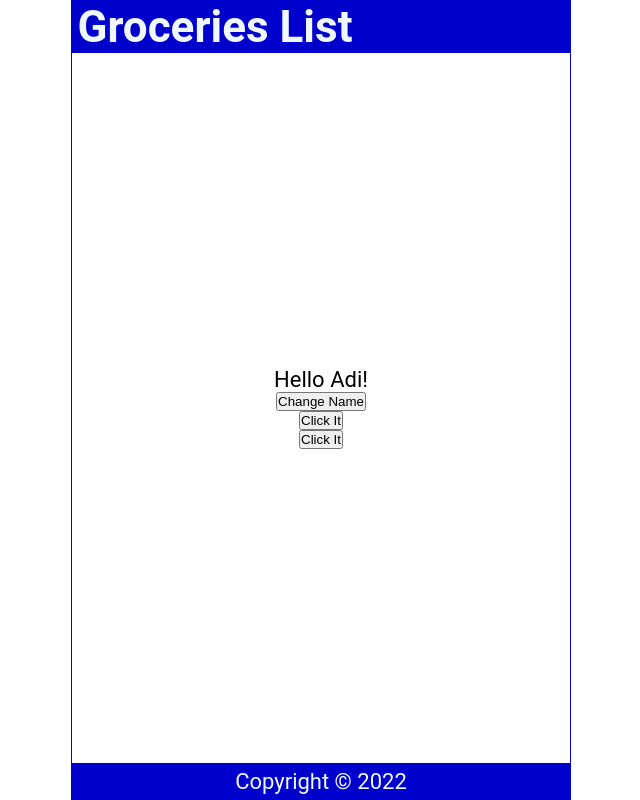
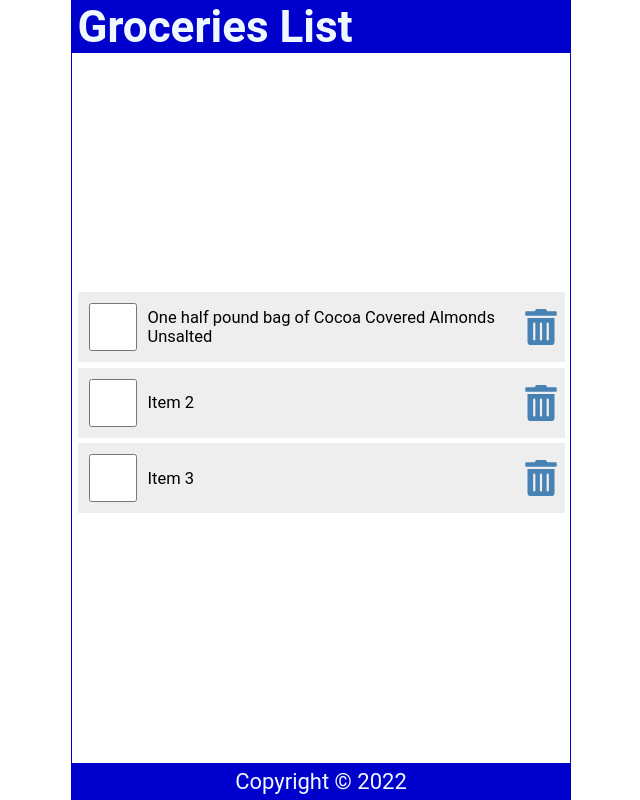
Before and after one commit to adinduokoro/React-Tutorial, a React (Create React App) app: page / in a window 1280 px wide. Shown: the whole page, without its empty margins (319-959 px from the left). Built offline with nearby package versions, Linux system fonts and the light colour scheme.

Commit message:
List and Keys

```diff
--- a/package.json
+++ b/package.json
@@ -8,6 +8,7 @@
     "@testing-library/user-event": "^13.5.0",
     "react": "^18.2.0",
     "react-dom": "^18.2.0",
+    "react-icons": "^4.6.0",
     "react-scripts": "5.0.1",
     "web-vitals": "^2.1.4"
   },
--- a/src/Content.js
+++ b/src/Content.js
@@ -1,38 +1,64 @@
 import { useState } from "react";
+import { FaTrashAlt } from "react-icons/fa";
 
 const Content = () => {
-  const [name, setName] = useState("Adi")
-  const [count, setCount] = useState(0)
+  const [items, setItems] = useState([
+    {
+        id: 1,
+        checked: false,
+        item: "One half pound bag of Cocoa Covered Almonds Unsalted"
+    },
+    {
+        id: 2,
+        checked: false,
+        item: "Item 2"
+    },
+    {
+        id: 3,
+        checked: false,
+        item: "Item 3"
+    }
+  ])
 
-  const handleNameChange = () => {
-    const names = ["Adindu", "Brittany", "Adi"];
-    const int = Math.floor(Math.random() * 3);
-    return setName(names[int])
-
+  const handleCheck = (id) => {
+    const listItems = items.map((item) => item.id === id ? {...item, checked: !item.checked} : item)
+    setItems(listItems)
+    localStorage.setItem("shoppinglist", JSON.stringify(listItems))
   }
 
-  const handleClick = () => {
-    setCount(count + 1)
-    setCount(count + 1)
-    console.log(count)
+  const handleDelete = (id) => {
+    const listItems = items.filter((item) => item.id !== id)
+    setItems(listItems)
+    localStorage.setItem("shoppinglist", JSON.stringify(listItems))
   }
 
-  const handleClick2 = (name) => {
-    console.log(`${name} was clicked`)
-  }
-
-  const handleClick3 = (e) => {
-    console.log(e.target.innerText)
-  }
 
   return (
     <main>
-      <p onDoubleClick={handleClick}>
-        Hello {name}!
-      </p>
-      <button onClick={handleNameChange}>Change Name</button>
-      <button onClick={handleClick}>Click It</button>
-      <button onClick={(e) => handleClick3(e)}>Click It</button>
+      {items.length ? (
+        <ul>
+          {items.map((item) => (
+            <li className="item" key={item.id}>
+              <input
+                type="checkbox"
+                onChange={() => handleCheck(item.id)}
+                checked={item.checked}
+              />
+              <label
+                style={(item.checked) ? {textDecoration: 'line-through'} : null}
+                onDoubleClick={() => handleCheck(item.id)}
+              >{item.item}</label>
+              <FaTrashAlt
+                onClick= {() => handleDelete(item.id)}
+                role="button"
+                tabIndex="0"
+              />
+            </li>
+          ))}
+        </ul>
+      ) : (
+        <p style={{marginTop: '2rem'}}>Your list is empty</p>
+      )}
     </main>
   )
 }
--- a/src/index.css
+++ b/src/index.css
@@ -57,3 +57,62 @@
   display: grid;
   place-content: center;
 }
+
+ul {
+  width: 100%;
+  list-style: none;
+  padding: 0 0.25rem 0.25rem;
+}
+
+ul li::before {
+  content: "\200B";
+}
+
+.item {
+  display: flex;
+  justify-content: flex-start;
+  align-items: center;
+  padding: 0.5rem 0 0.5rem 0.5rem;
+  margin: 0.25rem 0;
+  background-color: #eee;
+}
+
+.item:first-child {
+  margin: 0;
+}
+
+.item input[type="checkbox"] {
+  text-align: center;
+  width: 2.5rem;
+  width: 48px;
+  min-width: 48px;
+  height: 2.5rem;
+  height: 48px;
+  min-height: 48px;
+  cursor: pointer;
+  margin-right: 0.5rem;
+}
+
+.item input[type="checkbox"]:focus + label {
+  text-decoration: underline;
+}
+
+.item > label {
+  font-size: 0.75rem;
+  flex-grow: 1;
+}
+
+.item svg {
+  width: 48px;
+  min-width: 48px;
+  height: 36px;
+  font-size: 1rem;
+  color: steelblue;
+  cursor: pointer;
+}
+
+.item svg:focus,
+.item svg:hover {
+  color: red;
+  outline: none;
+}
```
Also changed, not shown: 1 other file (tests, documents, lock files or other folders).
